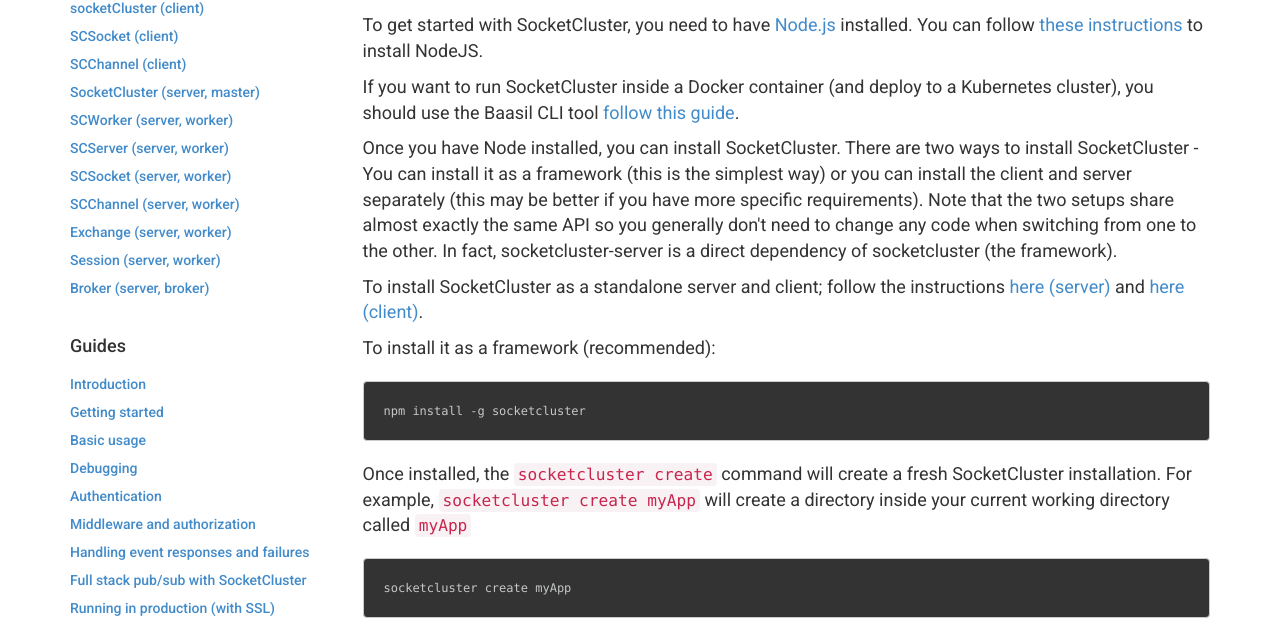
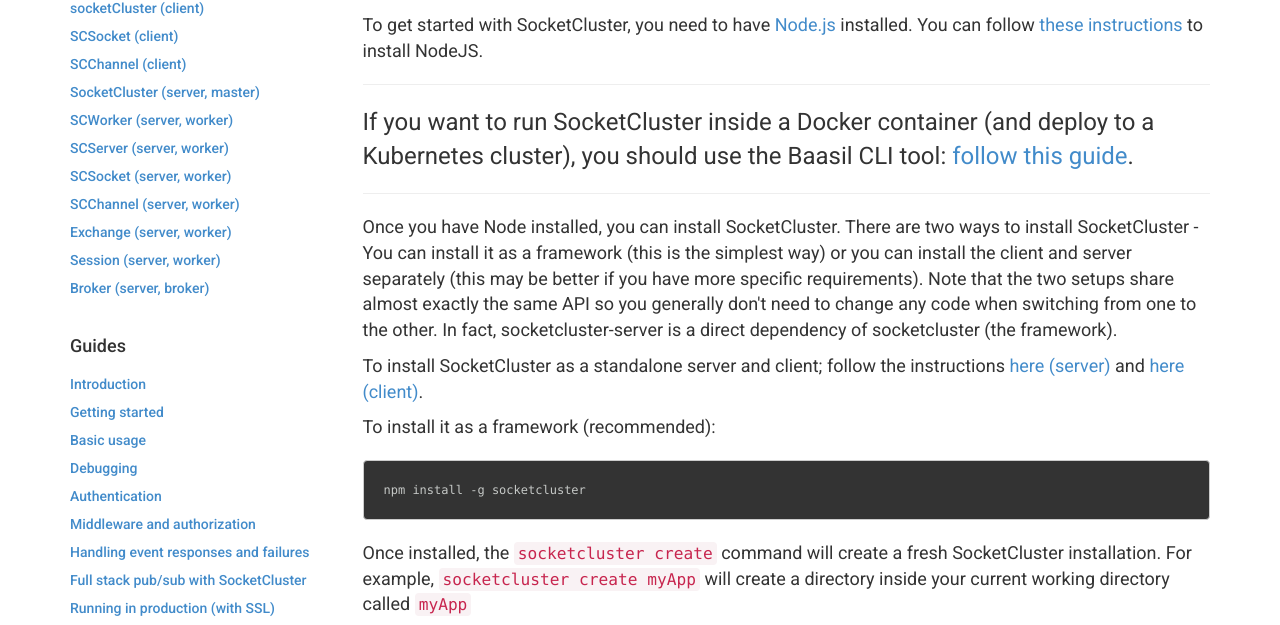
Before and after one commit to SocketCluster/socketcluster-website, a website: page public/index.html at #!/docs/getting-started in a window 1280 px wide. Shown: the part 167-792 px from the top of the page. Drawn offline with nearby package versions, Linux system fonts and the light colour scheme; some packages are replaced by stand-ins of ours; a script that the page names is missing.

Commit message:
Fixed formatting

```diff
--- a/public/app/views/docs/getting-started.html
+++ b/public/app/views/docs/getting-started.html
@@ -10,9 +10,11 @@
           To get started with SocketCluster, you need to have <a href="https://nodejs.org/" target="_blank">Node.js</a> installed.
           You can follow <a href="https://nodejs.org/en/download/package-manager/" target="_blank">these instructions</a> to install NodeJS.
         </p>
-        <p>
-          If you want to run SocketCluster inside a Docker container (and deploy to a Kubernetes cluster), you should use the Baasil CLI tool <a href="https://docs.baasil.io/setting_up.html" target="_blank">follow this guide</a>.
+        <hr>
+        <p style="font-size: 24px">
+          If you want to run SocketCluster inside a Docker container (and deploy to a Kubernetes cluster), you should use the Baasil CLI tool: <a href="https://docs.baasil.io/setting_up.html" target="_blank">follow this guide</a>.
         </p>
+        <hr>
         <p>
           Once you have Node installed, you can install SocketCluster.
           There are two ways to install SocketCluster - You can install it as a framework (this is the simplest way) or you can install the client and server separately (this may be better if you have more specific requirements).
```
